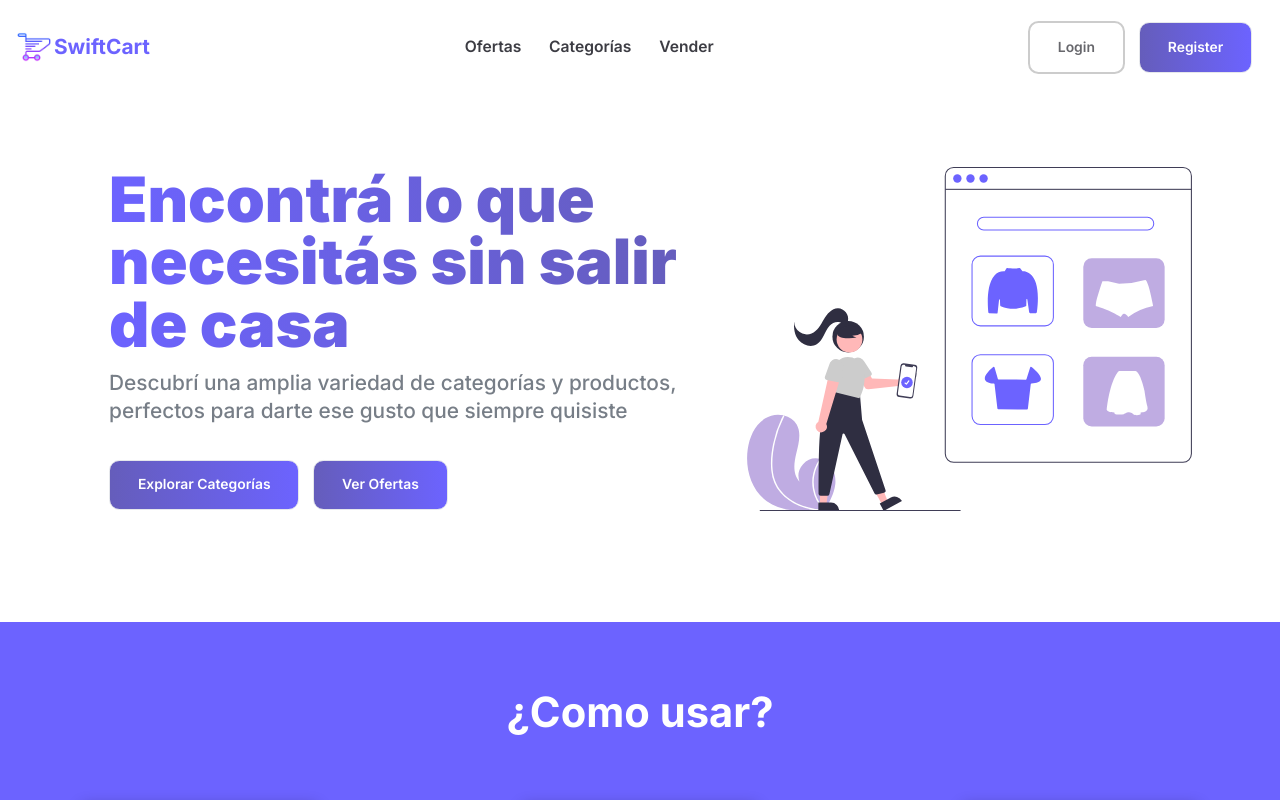
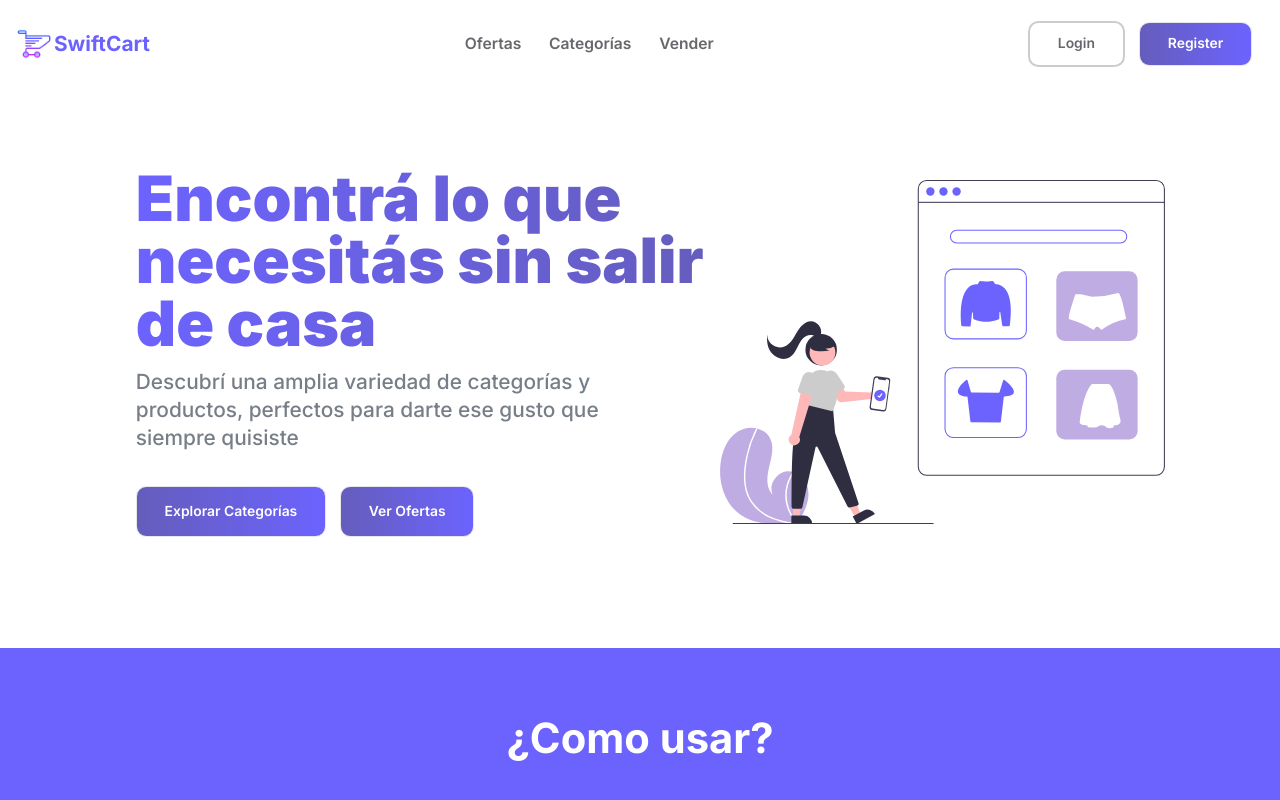
Before and after one commit to SebaPerez90/prueba-tecnica-frontend, a Next.js app: page / in a window 1280 px wide. Shown: the top 800 px of the page. Built offline with nearby package versions, Linux system fonts and the light colour scheme.

Commit message:
fixing boxes sizes

```diff
--- a/src/components/Hero/Landing.tsx
+++ b/src/components/Hero/Landing.tsx
@@ -5,20 +5,20 @@ const Landing = () => {
   return (
     <section
       id='hero-section'
-      className='flex items-center z-10 py-8 xl:justify-evenly'>
+      className='flex items-center z-10 py-8 xl:justify-center'>
       <div className='w-1/2 pl-16 flex flex-col items-start gap-10 z-10'>
         <div className='flex flex-col gap-4'>
           <h1 className='font-black text-base-font-300 text-7xl gradient-text xl:text-pretty'>
             Encontrá lo que necesitás sin salir de casa
           </h1>
-          <h2 className='font-medium text-base-font-100 text-2xl'>
+          <h2 className='font-medium text-base-font-100 text-2xl w-[90%]'>
             Descubrí una amplia variedad de categorías y productos, perfectos
             para darte ese gusto que siempre quisiste
           </h2>
         </div>
         <div className='flex items-center gap-4'>
-          <button className='btn_primary py-4'>Explorar Categorías</button>
-          <button className='btn_primary py-4'>Ver Ofertas</button>
+          <button className='btn_primary'>Explorar Categorías</button>
+          <button className='btn_primary'>Ver Ofertas</button>
         </div>
       </div>
       <div className='flex flex-col items-center w-1/2 z-10 gap-4 xl:w-auto'>
--- a/src/components/NavBar/Auth.tsx
+++ b/src/components/NavBar/Auth.tsx
@@ -88,12 +88,12 @@ const Auth = () => {
           <>
             <button
               onClick={openModal}
-              className='btn_secondary animate-[appearElement_300ms_ease_forwards]'>
+              className='btn_secondary py-3 animate-[appearElement_300ms_ease_forwards]'>
               Login
             </button>
             {pathname !== '/auth' && (
               <button
-                className='btn_primary animate-[appearElement_300ms_ease_forwards]'
+                className='btn_primary py-3 animate-[appearElement_300ms_ease_forwards]'
                 onClick={() => router.push('/auth')}>
                 Register
               </button>
--- a/src/components/NavBar/NavBar.tsx
+++ b/src/components/NavBar/NavBar.tsx
@@ -42,7 +42,7 @@ const NavBar = () => {
                 }
               : undefined
           }
-          className='text-base-font-300 font-semibold text-lg hover:text-base-200/70 hover:duration-200 duration-200 relative before:absolute before:left-0 before:-bottom-1 before:rounded-full before:w-0 before:h-1 before:bg-base-200/50 hover:before:w-full before:duration-200 flex items-center gap-1'>
+          className='text-base-font-200 font-semibold text-lg hover:text-base-200/70 hover:duration-200 duration-200 relative before:absolute before:left-0 before:-bottom-1 before:rounded-full before:w-0 before:h-1 before:bg-base-200/50 hover:before:w-full before:duration-200 flex items-center gap-1'>
           {links.name}
         </Link>
       ))}
```
